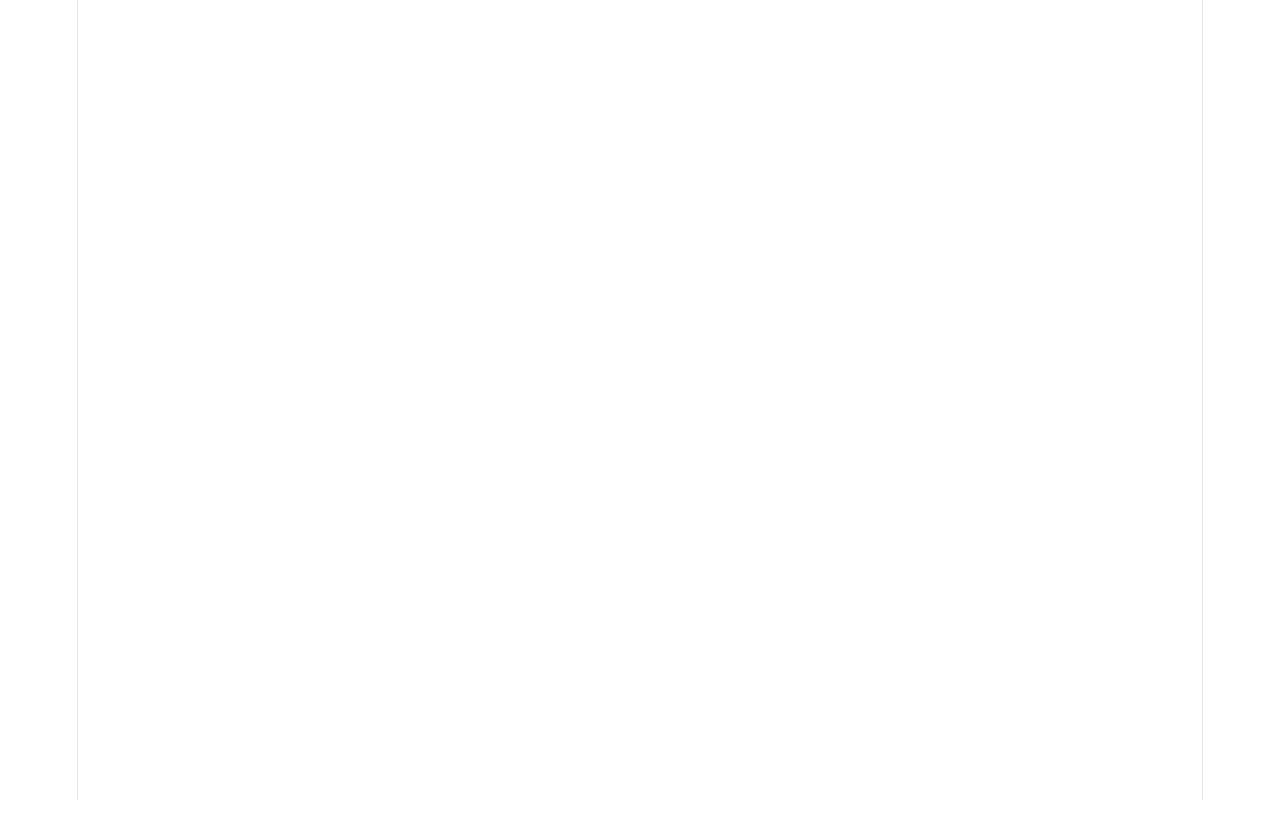
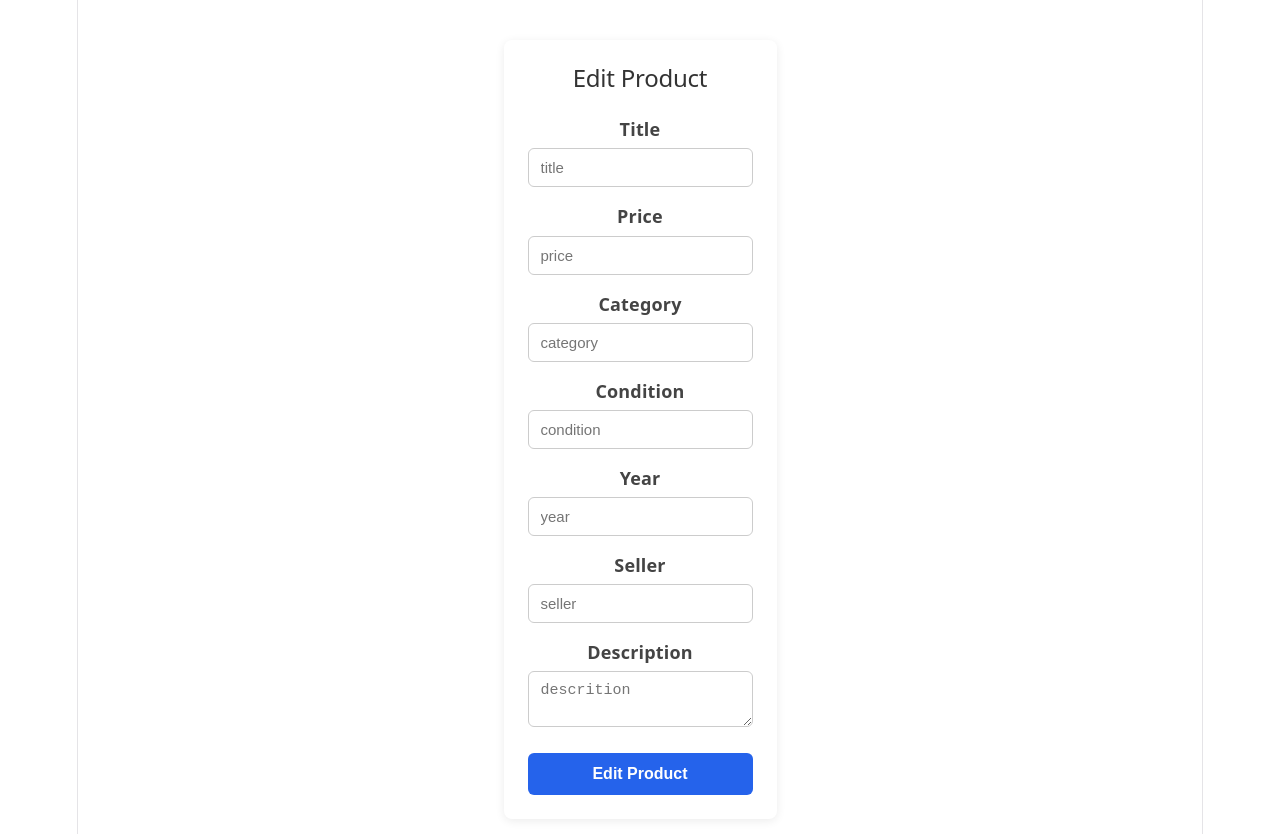
Before and after one commit to VishnuVardhanKasireddy/retroTech, a React app in the folder frontend/: page /edit-product/1 in a window 1280 px wide. Before the commit this address had no page. Shown: the top 834 px of the page. Before the commit the page ends 800 px from the top, so only its background shows below. Built offline with nearby package versions, Linux system fonts and the light colour scheme; no server answers; the HTML template or start-up script is replaced by a standard one.

Commit message:
feat : implement edit product functionality in react

```diff
--- a/frontend/src/App.jsx
+++ b/frontend/src/App.jsx
@@ -3,6 +3,7 @@ import { BrowserRouter, Routes, Route, Link } from 'react-router-dom'
 import Home from './pages/home.jsx'
 import ProductDetails from './pages/ProductDetails.jsx'
 import AddProduct from './pages/AddProduct.jsx'
+import EditProduct from './pages/EditProduct.jsx'
 import './App.css'
 
 function App() {
@@ -15,6 +16,7 @@ function App() {
         <Route path='/' element={<Home/>}/>
         <Route path='/products/:id' element={<ProductDetails/>}/>
         <Route path='/add-product' element={<AddProduct/>}/>
+        <Route path='/edit-product/:id' element={<EditProduct/>}/>
       </Routes>
     </BrowserRouter>
 
--- /dev/null
+++ b/frontend/src/pages/EditProduct.css
@@ -0,0 +1,67 @@
+.edit-product {
+    max-width: 650px;
+    margin: 40px auto;
+    padding: 24px;
+    background: #fff;
+    border-radius: 8px;
+    box-shadow: 0 2px 10px rgba(0, 0, 0, 0.08);
+}
+
+.edit-product h2 {
+    text-align: center;
+    margin-bottom: 24px;
+    color: #333;
+}
+
+.form-group {
+    display: flex;
+    flex-direction: column;
+    margin-bottom: 16px;
+}
+
+.form-group label {
+    margin-bottom: 6px;
+    font-weight: 600;
+    color: #444;
+}
+
+.form-group input,
+.form-group textarea,
+.form-group select {
+    padding: 10px 12px;
+    border: 1px solid #ccc;
+    border-radius: 6px;
+    font-size: 15px;
+    outline: none;
+    transition: border-color 0.2s ease;
+}
+
+.form-group input:focus,
+.form-group textarea:focus,
+.form-group select:focus {
+    border-color: #2563eb;
+}
+
+.error {
+    color: #dc2626;
+    font-size: 14px;
+    margin-top: 4px;
+}
+
+.edit-product button {
+    width: 100%;
+    padding: 12px;
+    margin-top: 10px;
+    border: none;
+    border-radius: 6px;
+    background-color: #2563eb;
+    color: white;
+    font-size: 16px;
+    font-weight: 600;
+    cursor: pointer;
+    transition: background-color 0.2s ease;
+}
+
+.edit-product button:hover {
+    background-color: #1d4ed8;
+}
--- /dev/null
+++ b/frontend/src/pages/EditProduct.jsx
@@ -0,0 +1,162 @@
+import { useState,useEffect } from 'react'
+import { useParams,useNavigate } from 'react-router-dom'
+import api from '../api/axios'
+import './EditProduct.css'
+
+function EditProduct(){
+    const initialProduct={
+        title:"",
+        price:"",
+        category:"",
+        condition:"",
+        year:"",
+        seller:"",
+        description:""
+    }
+    const { id }=useParams()
+    const [product,setProduct]=useState(initialProduct)
+    const [errors,setErrors]=useState({})
+    const navigate=useNavigate()
+    useEffect(()=>{
+        const fetchProduct=async()=>{
+            const response = await api.get(`/api/products/${id}`)
+            setProduct(response.data)
+        }
+        fetchProduct()
+    },[id])
+
+    const handleChange=(e)=>{
+        const {name , value}=e.target
+        setProduct({
+            ...product,
+            [name]:value
+        })
+    }
+    const validateProduct=()=>{
+        const errors={}
+        const requiredFields=["title","category","condition","seller","description"]
+        requiredFields.forEach((field)=>{
+            if(product[field].trim()==="")
+                errors[field]=`${field} can not be empty`
+        })
+        const price=Number(product.price)
+        const year=Number(product.year)
+        const curr_year=new Date().getFullYear()
+        if(isNaN(price))
+            errors.price="price should be a valid integer"
+        else if(price<=0)
+            errors.price="price should be positive integer"
+        if(isNaN(year))
+            errors.year="year should be a valid integer"
+        else if(year > curr_year)
+            errors.year=`year should be upto ${curr_year}`
+
+        return {
+            valid:Object.keys(errors).length===0?true:false,
+            errors
+        }
+    }
+    const handleSubmit=async(e)=>{
+        e.preventDefault()
+        const result=validateProduct()
+        setErrors(result.errors)
+        if(!result.valid)
+            return
+        try{
+            const productToSent={
+                ...product,
+                price:Number(product.price),
+                year:Number(product.year)
+            }
+            const response=await api.put(`/api/products/${id}`,productToSent)
+
+            setErrors({})
+            alert("✅ successfully edited product!")
+            navigate(`/products/${id}`)
+        }catch(err){
+            console.error(err)
+            alert("❌ Failed to edit product. try again!")
+        }
+    }
+
+    return (
+        <div className='edit-product'>
+            <h2>Edit Product </h2>
+            <form onSubmit={handleSubmit}>
+                <div className="form-group">
+                    <label htmlFor="title">Title</label>
+                    <input name="title"
+                    type="text"
+                    placeholder='title'
+                    value={product.title}
+                    onChange={handleChange}
+                    />
+                    {errors.title && <p className='error'>{errors.title}</p>}
+                </div>
+                <div className="form-group">
+                    <label htmlFor="price">Price</label>
+                    <input name="price"
+                    type="number"
+                    placeholder='price'
+                    value={product.price}
+                    onChange={handleChange}
+                    />
+                    {errors.price && <p className='error'>{errors.price}</p>}
+                </div>
+                <div className="form-group">
+                    <label htmlFor="category">Category</label>
+                    <input name="category"
+                    type="text"
+                    placeholder='category'
+                    value={product.category}
+                    onChange={handleChange}
+                    />
+                    {errors.category && <p className='error'>{errors.category}</p>}
+                </div>
+                <div className="form-group">
+                    <label htmlFor="condition">Condition</label>
+                    <input name="condition"
+                    type="text"
+                    placeholder='condition'
+                    value={product.condition}
+                    onChange={handleChange}
+                    />
+                    {errors.condition && <p className='error'>{errors.condition}</p>}
+                </div>
+                <div className="form-group">
+                    <label htmlFor="year">Year</label>
+                    <input name="year"
+                    type="number"
+                    placeholder='year'
+                    value={product.year}
+                    onChange={handleChange}
+                    />
+                    {errors.year && <p className='error'>{errors.year}</p>}
+                </div>
+                <div className="form-group">
+                    <label htmlFor="seller">Seller</label>
+                    <input name="seller"
+                    type="text"
+                    placeholder='seller'
+                    value={product.seller}
+                    onChange={handleChange}
+                    />
+                    {errors.seller && <p className='error'>{errors.seller}</p>}
+                </div>
+                <div className="form-group">
+                    <label htmlFor="description">Description</label>
+                    <textarea name="description"
+                    type="text"
+                    placeholder='descrition'
+                    value={product.description}
+                    onChange={handleChange}
+                    />
+                    {errors.description && <p className='error'>{errors.description}</p>}
+                </div>
+                <button type='submit'>Edit Product</button>
+            </form>
+        </div>
+    )
+}
+
+export default EditProduct
--- a/frontend/src/pages/ProductDetails.jsx
+++ b/frontend/src/pages/ProductDetails.jsx
@@ -1,4 +1,5 @@
 import { useParams } from 'react-router-dom'
+import { Link } from 'react-router-dom'
 import { useState, useEffect } from 'react'
 import api from '../api/axios'
 import './ProductDetails.css'
@@ -28,6 +29,8 @@ function ProductDetails(){
             <p>Description : {product.description}</p>
             <p>Condition : {product.condition}</p>
             <p>seller : {product.seller}</p>
+
+            <Link to={`/edit-product/${id}`}>Edit Product</Link>
         </div>
     )
 }
```
Also changed, not shown: 1 other file (tests, documents, lock files or other folders).
